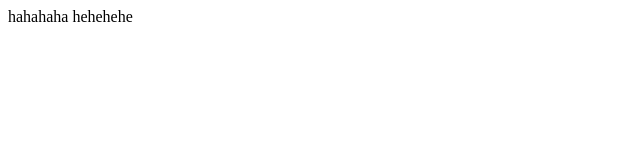
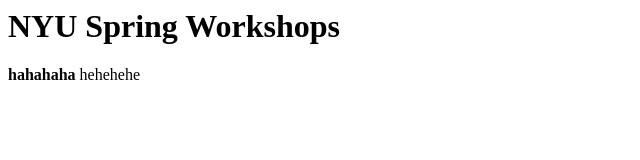
Before and after one commit to zqf1904/studio20spring, a plain HTML site: page index.html in a window 1280 px wide. Shown: the whole page, without its empty margins (0-640 px from the left). Drawn offline with Linux system fonts and the light colour scheme.

Commit message:
Update index.html

```diff
--- a/index.html
+++ b/index.html
@@ -1,2 +1,6 @@
-hahahaha
-hehehehe
+<h1>NYU Spring Workshops</h1>
+
+<p>
+  <b>hahahaha</b>
+  hehehehe
+</p>
```
